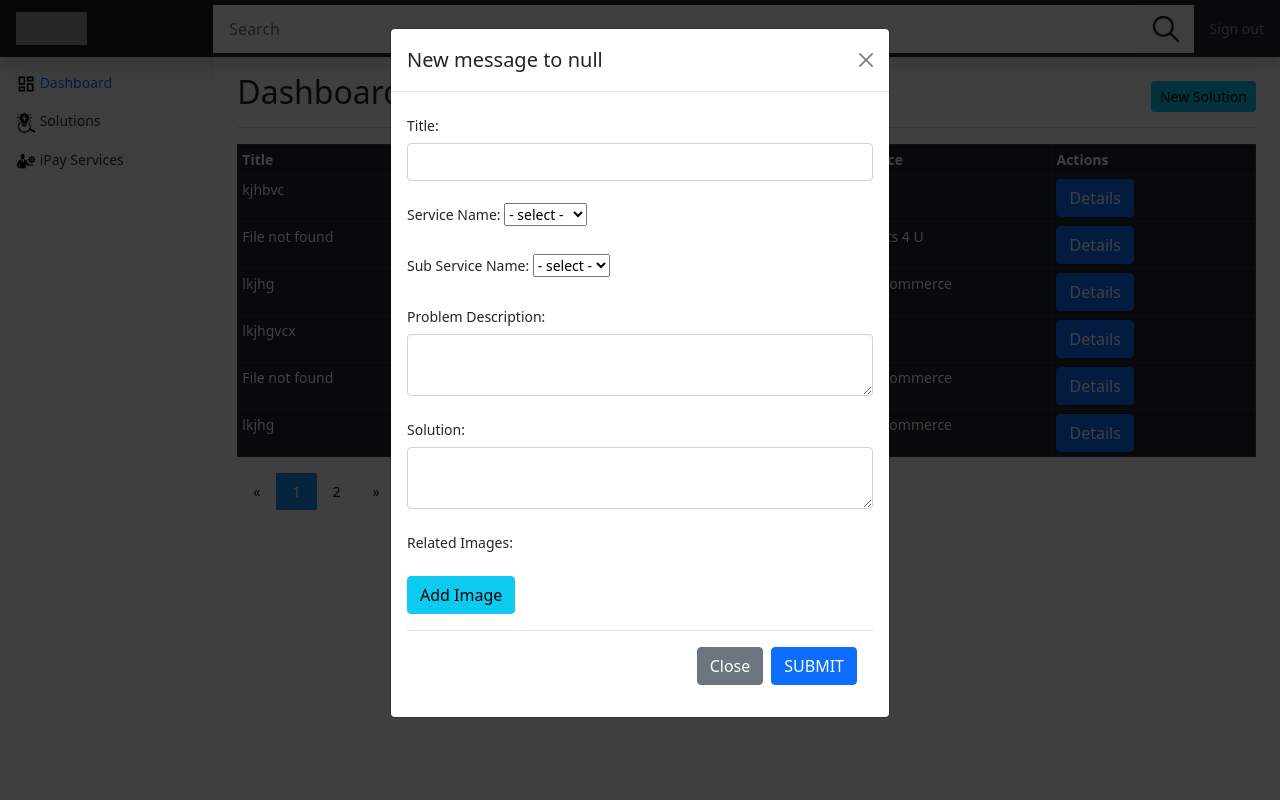
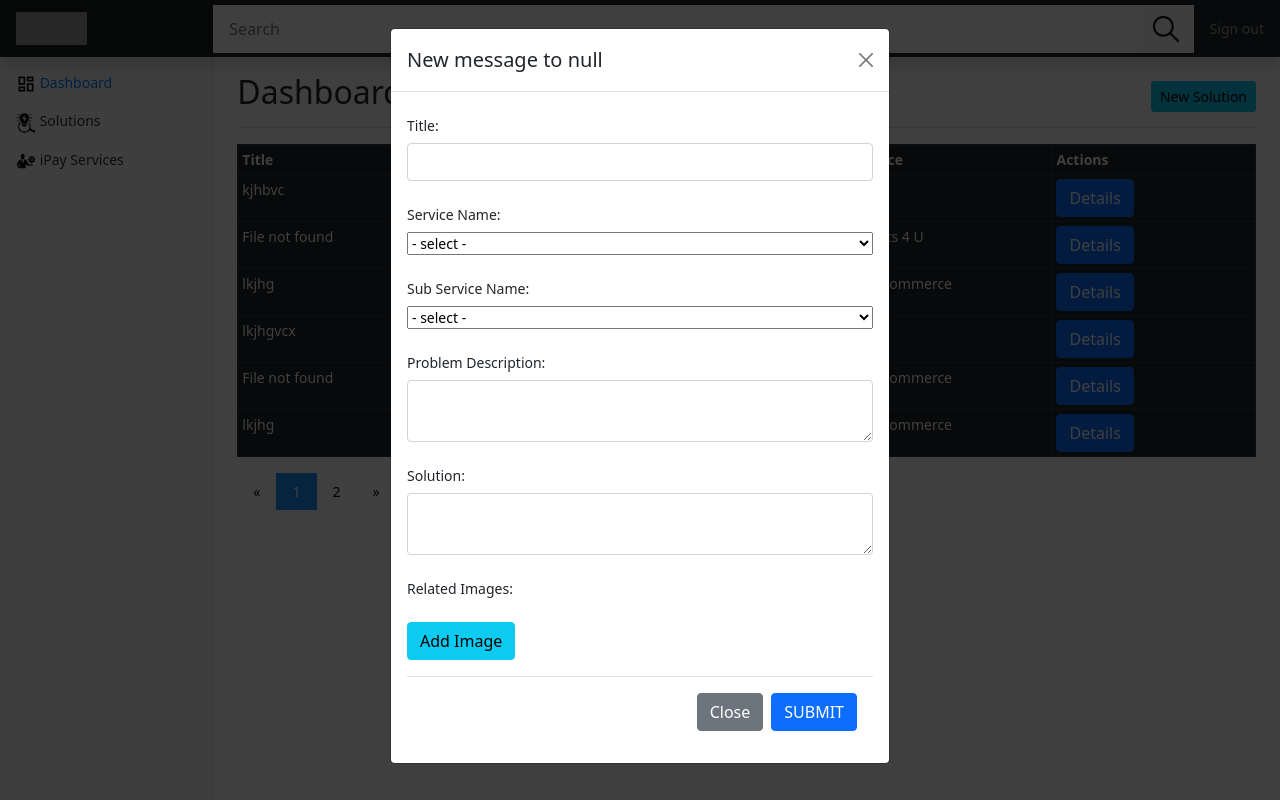
Before and after one commit to Deskola/PHPOOPDashboard, a PHP site: page /index.php in a window 1280 px wide, after a click on "New Solution". Run offline with PHP 8.4, Linux system fonts and the light colour scheme; data comes from the database, SQL or seed files in the repository; grey boxes are pictures that could not be loaded.

Commit message:
UI changes

```diff
--- a/index.php
+++ b/index.php
@@ -198,7 +198,7 @@
 <!-- ================================================================================================================ -->
 <!-- New Service Modal -->
 <div class="modal fade" id="exampleModal" tabindex="-1" aria-labelledby="exampleModalLabel" aria-hidden="true">
-  <div class="modal-dialog">
+  <div class="modal-dialog modal-dialog-scrollable">
     <div class="modal-content">
       <div class="modal-header">
         <h5 class="modal-title" id="exampleModalLabel">New Solution</h5>
@@ -212,7 +212,7 @@
           </div>
           <div class="mb-3">
             <label for="recipient-name" class="col-form-label">Service Name:</label>
-            <select class="select" name="" id="service_name" required="">
+            <select class="select" name="" id="service_name" required="" style="width:100%">
               <option>- select -</option>
               <?php
                 $results = $service->readAllServices();
@@ -226,7 +226,7 @@
           </div>
           <div class="mb-3">
             <label for="recipient-name" class="col-form-label">Sub Service Name:</label>
-            <select class="select" name="subservice_name" id="subservice_name" required="">
+            <select class="select" name="subservice_name" id="subservice_name" required="" style="width:100%">
                 <option>- select -</option>
             </select>
           </div>
@@ -262,7 +262,7 @@
 <!-- ================================================================================================================ -->
 <!-- Details Service Modal -->
 <div class="modal fade" id="detailsModal" tabindex="-1" aria-labelledby="exampleModalLabel" aria-hidden="true">
-  <div class="modal-dialog">
+  <div class="modal-dialog modal-dialog-scrollable">
     <div class="modal-content">
       <div class="modal-header">
         <h5 class="modal-title" id="exampleModalLabel">Details</h5>
@@ -344,7 +344,7 @@
           //console.log(parentID);
 
           $.ajax({
-            url: 'controller/handlers/ajaxHandler.php.php',
+            url: 'controller/handlers/ajaxHandler.php',
             type: 'post',
             data: { field1: parentID},
             dataType: 'json',
```
Also changed, not shown: uploads/60dc92902ff398.13639207.jpeg (added), uploads/60dc9396a3a4a1.08862498.jpeg (added), uploads/60dc9396a3e975.32673822.jpeg (added), uploads/60dc96b4b2f3f8.52401227.png (added).
